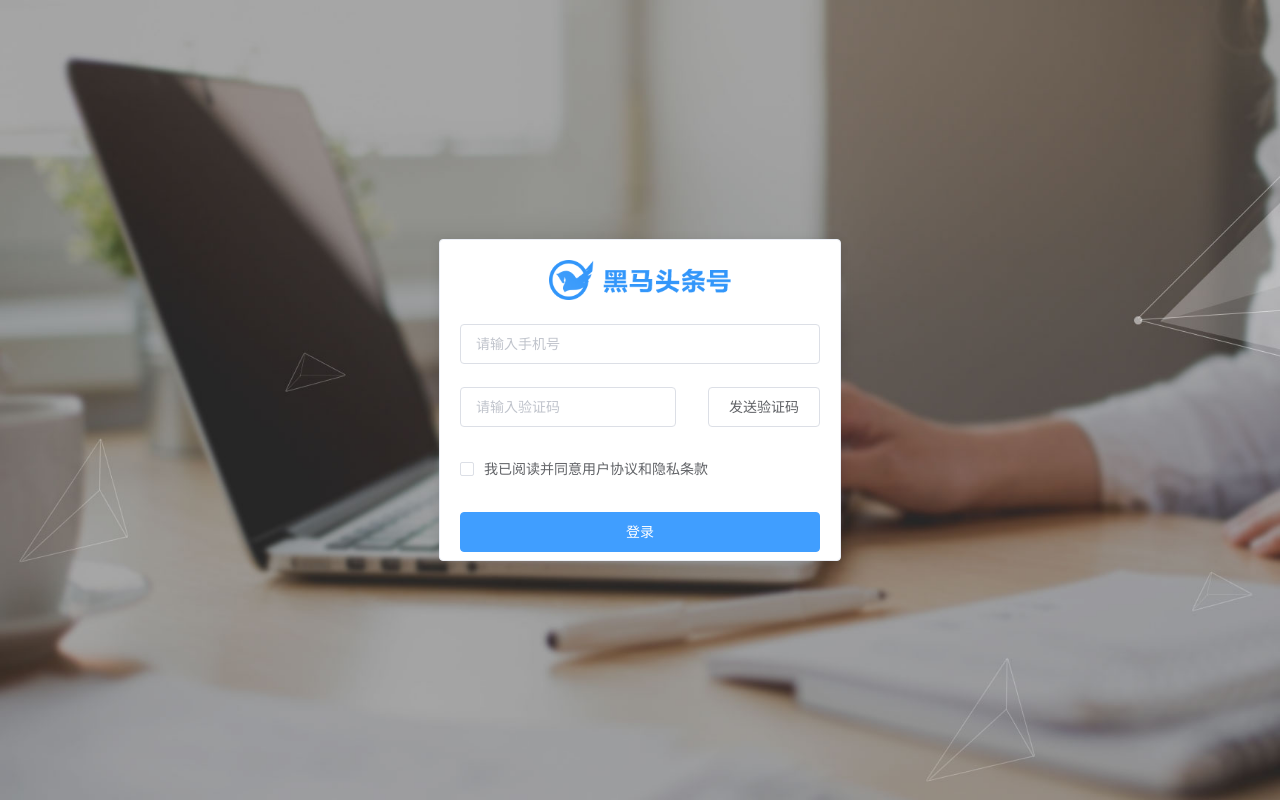
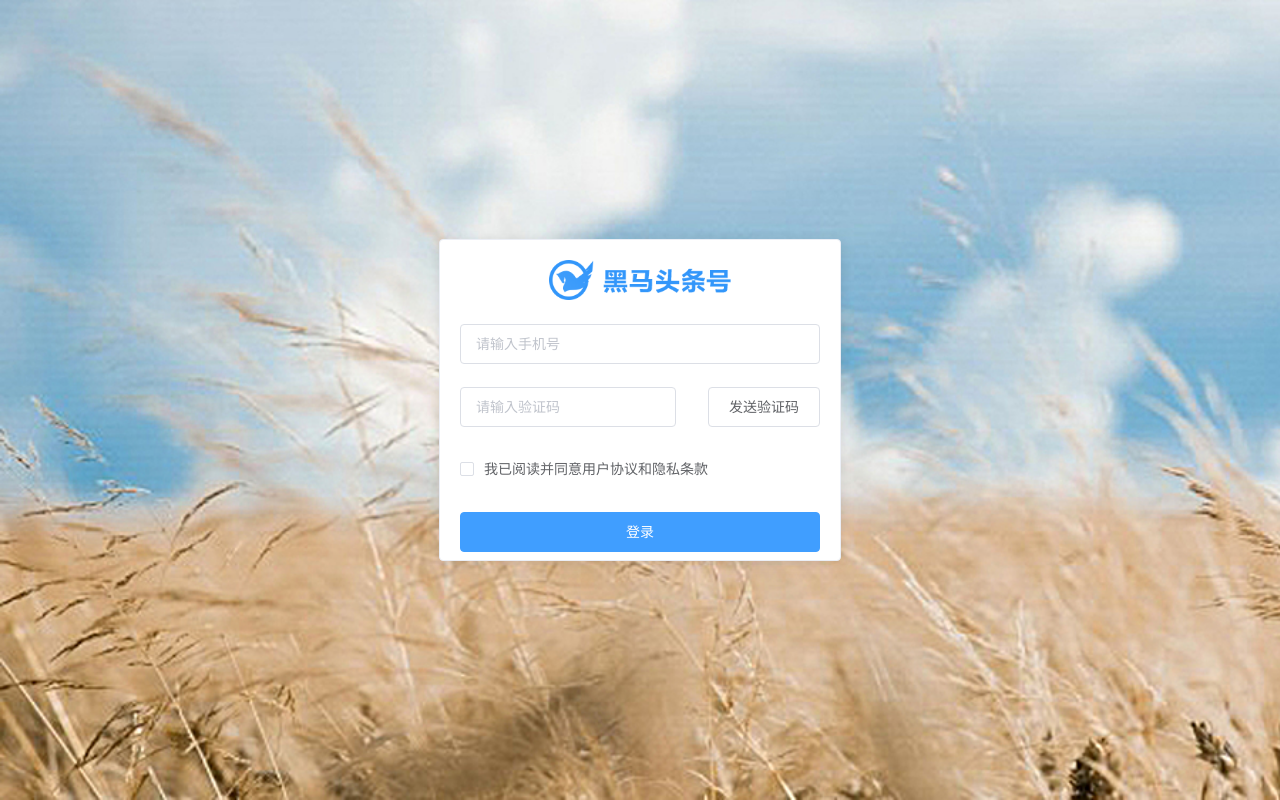
Before and after one commit to YRui305/geren, a Vue app: page /#/login in a window 1280 px wide. Built offline with nearby package versions, Linux system fonts and the light colour scheme.

Commit message:
12.21号早上

```diff
--- a/package.json
+++ b/package.json
@@ -8,6 +8,7 @@
     "lint": "vue-cli-service lint"
   },
   "dependencies": {
+    "axios": "^0.19.0",
     "core-js": "^3.4.3",
     "element-ui": "^2.13.0",
     "vue": "^2.6.10",
--- a/src/main.js
+++ b/src/main.js
@@ -4,6 +4,10 @@ import router from './router'
 import ElementUI from 'element-ui'// 引入模块
 import 'element-ui/lib/theme-chalk/index.css'// 引入样式
 import './styles/index.less'// 引入初始化样式
+
+import axios from 'axios'
+axios.defaults.baseURL = 'http://ttapi.research.itcast.cn/mp/v1_0' // 设置一个常态值
+Vue.prototype.$axios = axios // 赋值给全局对象
 Vue.use(ElementUI)
 Vue.config.productionTip = false
 
--- a/src/views/login/index.vue
+++ b/src/views/login/index.vue
@@ -55,7 +55,6 @@ export default {
           }
         } }]
         // chek: [{ require: true, message: '请选择同意' }]
-
       }
     }
   },
@@ -69,7 +68,6 @@ export default {
         }
       })
     }
-
   }
 
 }
@@ -77,7 +75,7 @@ export default {
 
 <style lang='less' scoped>
   .login{
-    background-image: url(../../assets/img/login_bg.jpg);
+    background-image: url(../../assets/img/5.jpg);
     height: 100vh;
     background-size: cover;//自适应覆盖
     display: flex;
```
Also changed, not shown: src/assets/img/5.jpg (added), 1 other file (tests, documents, lock files or other folders).
